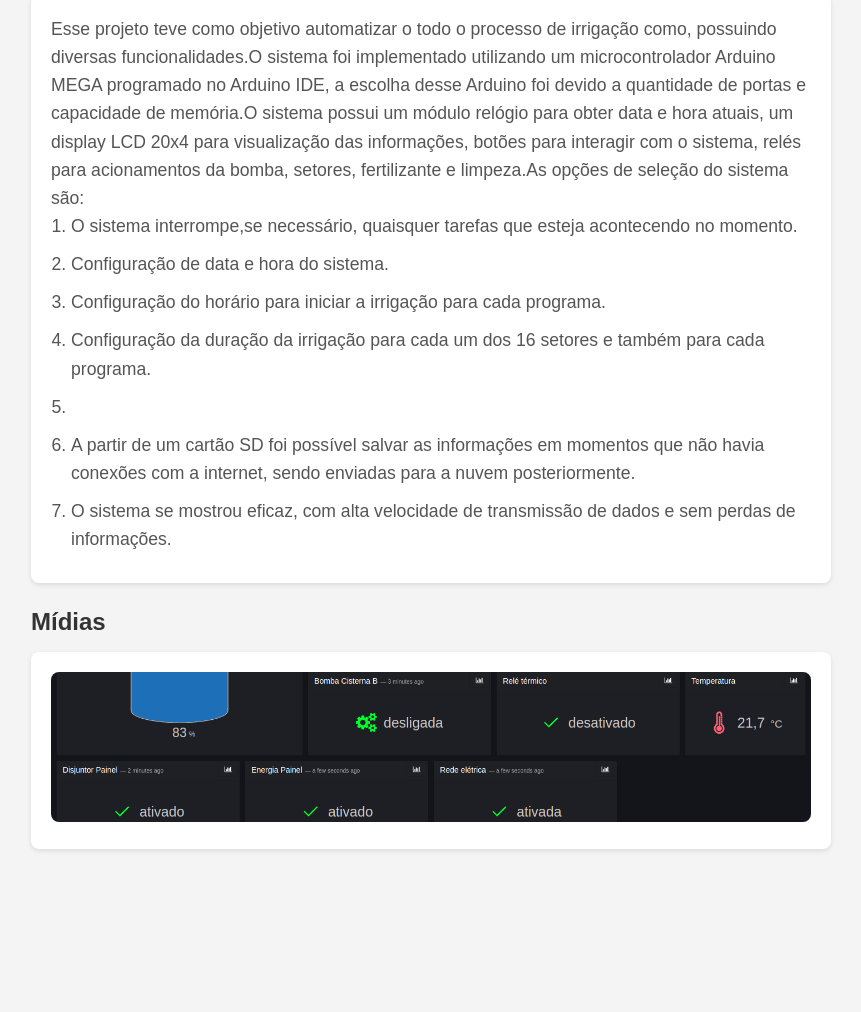
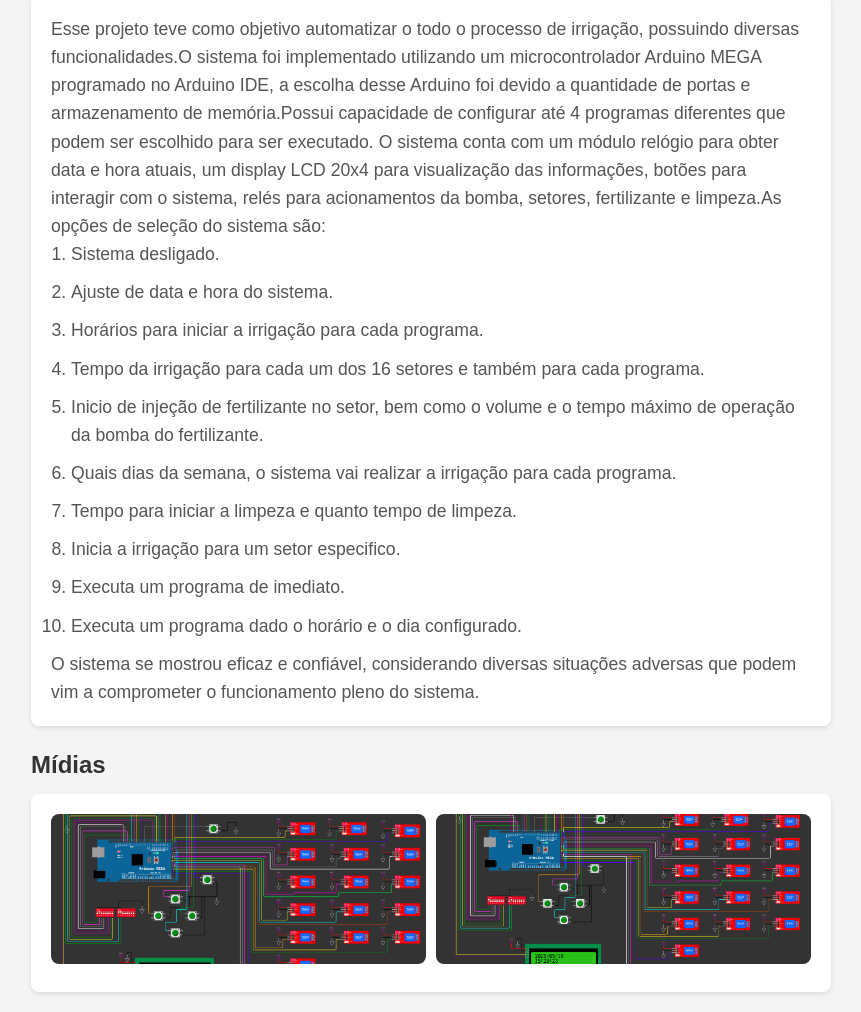
Before and after one commit to joaomarcelors/portfolio, a plain HTML site: page projects/project2.html in a window 1280 px wide. Shown: the part 223-1235 px from the top of the page, without its empty margins (209-1070 px from the left). Before the commit the page ends 1092 px from the top, so only its background shows below. Drawn offline with Linux system fonts and the light colour scheme.

Commit message:
update project 2

```diff
--- a/projects/project2.html
+++ b/projects/project2.html
@@ -23,30 +23,43 @@
     <!-- Descrição do Projeto -->
     <section class="descricao-projeto-num">
         <p>
-            Esse projeto teve como objetivo automatizar o todo o processo de irrigação como, possuindo diversas funcionalidades.O sistema foi implementado utilizando um microcontrolador Arduino MEGA programado no Arduino IDE, a escolha
-            desse Arduino foi devido a quantidade de portas e capacidade de memória.O sistema possui um módulo relógio para obter
+            Esse projeto teve como objetivo automatizar o todo o processo de irrigação, possuindo diversas funcionalidades.O sistema foi implementado utilizando um microcontrolador Arduino MEGA programado no Arduino IDE, a escolha
+            desse Arduino foi devido a quantidade de portas e armazenamento de memória.Possui capacidade de configurar até 4
+            programas diferentes que podem ser escolhido para ser executado. O sistema conta com um módulo relógio para obter
             data e hora atuais, um display LCD 20x4 para visualização das informações, botões para interagir com o sistema, relés para
             acionamentos da bomba, setores, fertilizante e limpeza.As opções de seleção do sistema são:
         </p>
 
         <ol>
-            <li>O sistema interrompe,se necessário, quaisquer tarefas que esteja acontecendo no momento.</li>
-            <li>Configuração de data e hora do sistema.</li>
-            <li>Configuração do horário para iniciar a irrigação para cada programa.</li>
-            <li>Configuração da duração da irrigação para cada um dos 16 setores e também para cada programa.</li>
-            <li></li>
-            <li>A partir de um cartão SD foi possível salvar as informações em momentos que não havia conexões com a internet,
-                sendo enviadas para a nuvem posteriormente.</li>
-            <li>O sistema se mostrou eficaz, com alta velocidade de transmissão de dados e sem perdas de informações.</li>
-            </ol>
+            <li>Sistema desligado.</li>
+            <li>Ajuste de data e hora do sistema.</li>
+            <li>Horários para iniciar a irrigação para cada programa.</li>
+            <li>Tempo da irrigação para cada um dos 16 setores e também para cada programa.</li>
+            <li>Inicio de injeção de fertilizante no setor, bem como o volume e o tempo
+                máximo de operação da bomba do fertilizante.
+            </li>
+            <li>Quais dias da semana, o sistema vai realizar a irrigação para cada programa.</li>
+            <li>Tempo para iniciar a limpeza e quanto tempo de limpeza.</li>
+            <li>Inicia a irrigação para um setor especifico.</li>
+            <li>Executa um programa de imediato.</li>
+            <li>Executa um programa dado o horário e o dia configurado.</li>
+        </ol>
+
+        <p>
+            O sistema se mostrou eficaz e confiável, considerando diversas situações adversas que podem vim a
+            comprometer o funcionamento pleno do sistema.
+        </p>
     </section>
 
     <h1 class="titulo-secao">Mídias</h1>
 
          <!-- Galeria de Fotos e Vídeos -->
     <section class="galeria">
-        <div class="midia" data-type="image" data-src="../images/telemetria_condominio.png">
-            <img src="../images/telemetria_condominio.png" alt="Dashboard no TagoIO para o monitoramento">
+        <div class="midia" data-type="image" data-src="../images/circuito-irrigacao-automatica.png">
+            <img src="../images/circuito-irrigacao-automatica.png" alt="Circuito para automação de irrigação">
+        </div>
+        <div class="midia" data-type="video" data-src="https://www.youtube.com/embed/aWlv88MST0I">
+            <img src="../images/capa-yotube-irrigacao.png" alt="Thumbnail do Vídeo">
         </div>
     </section>
 
```
Also changed, not shown: images/capa-yotube-irrigacao.png (added).
